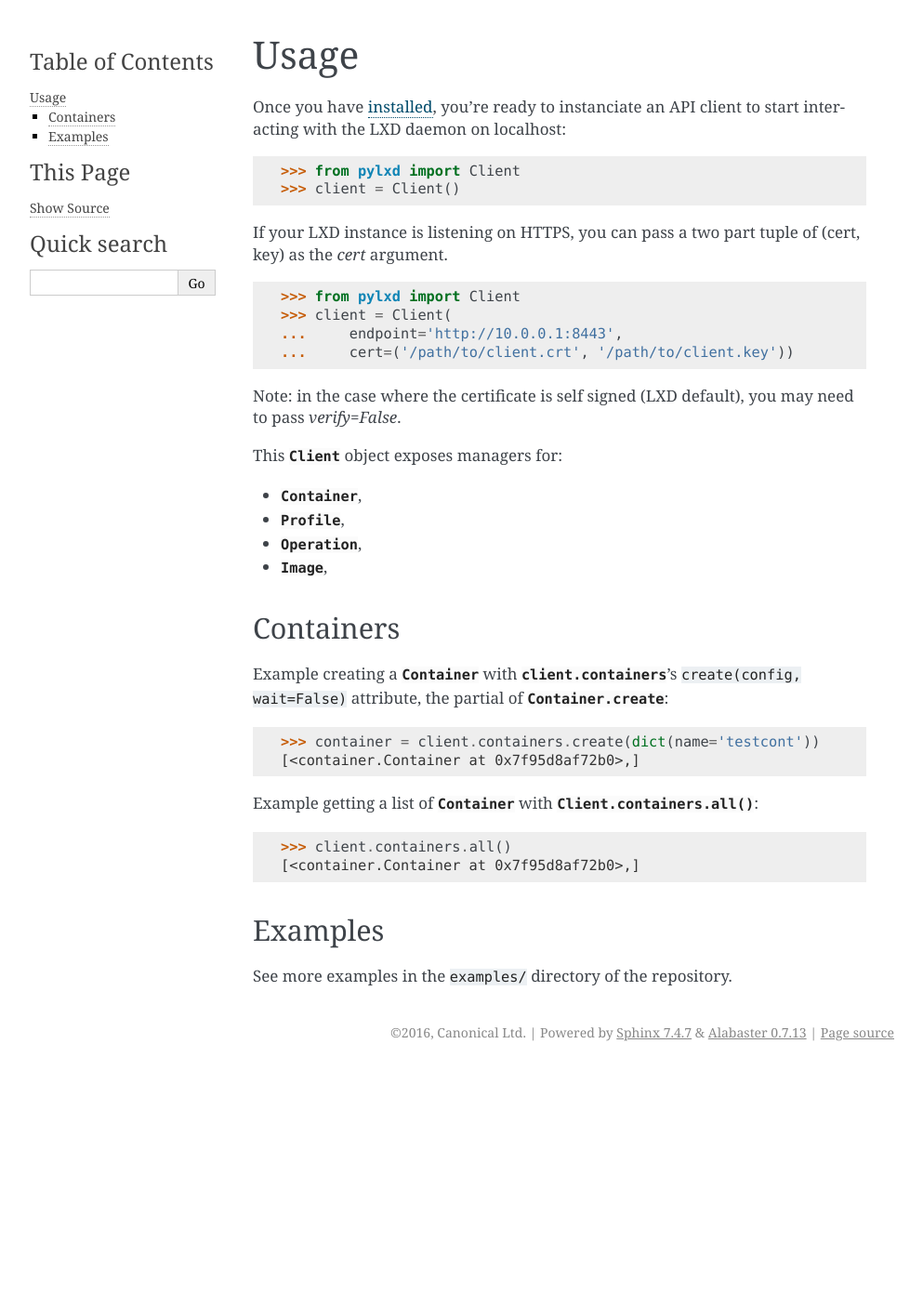
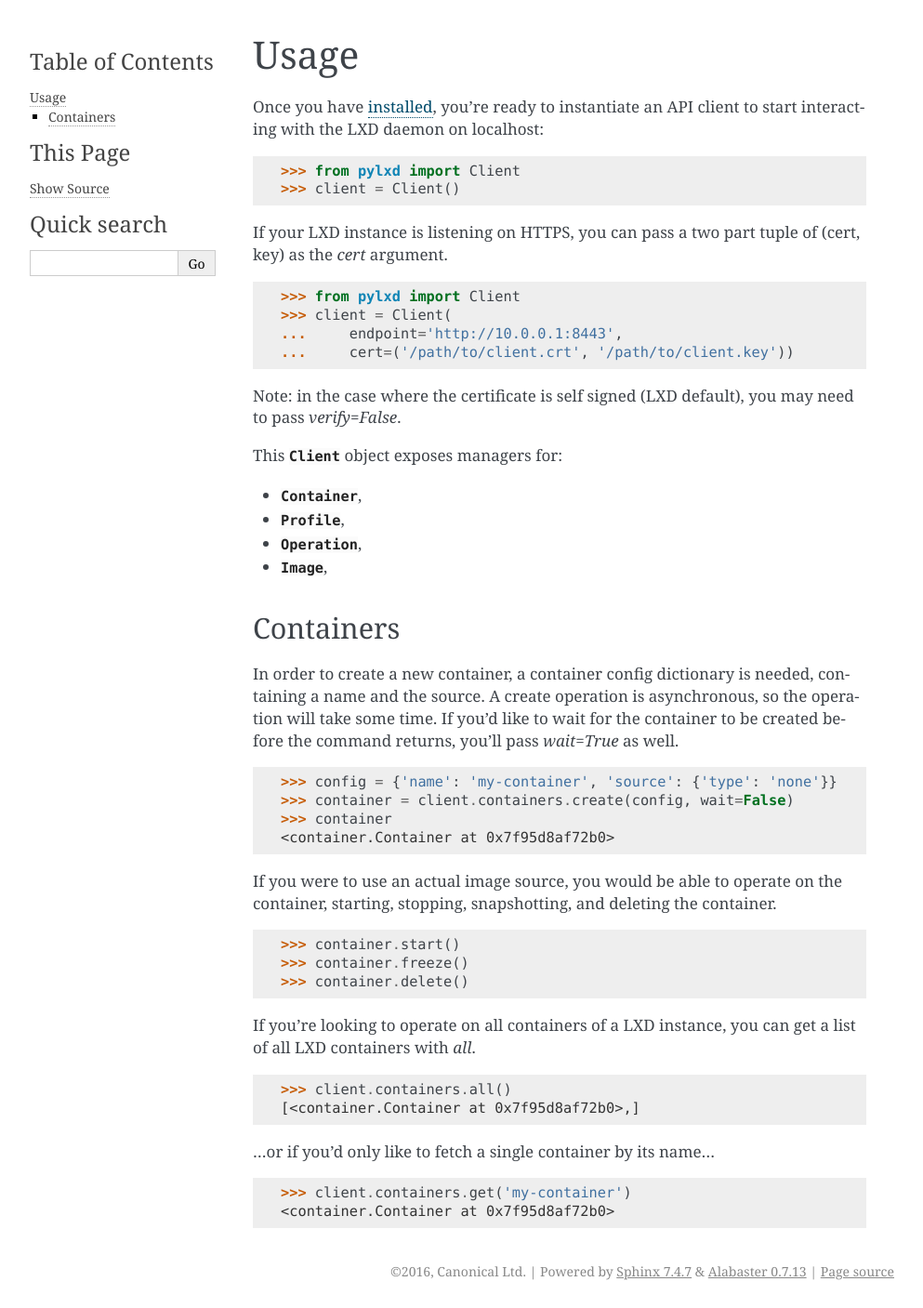
Before and after one commit to canonical/pylxd, a Sphinx documentation site: the page built from doc/source/usage.rst, in a window 1280 px wide. Shown: the whole page at 93% size, without its empty margins (148-1141 px from the left). Built offline with Sphinx 7.4.7, drawn with Linux system fonts in a browser that asks for light colours; pages that are not in the unit, such as notebooks, are missing from menus; before the commit the page ends 1150 px from its top, so only the background shows below that.

Commit message:
Update usage docs for containers.

```diff
--- a/doc/source/usage.rst
+++ b/doc/source/usage.rst
@@ -5,7 +5,7 @@ Usage
 .. currentmodule:: pylxd
 
 Once you have :doc:`installed <installation>`, you're ready to
-instanciate an API client to start interacting with the LXD daemon on
+instantiate an API client to start interacting with the LXD daemon on
 localhost:
 
 .. code-block:: python
@@ -37,26 +37,40 @@ This :class:`~client.Client` object exposes managers for:
 Containers
 ==========
 
-Example creating a :class:`~container.Container` with
-:class:`client.containers <client.Client.Containers>`'s ``create(config,
-wait=False)``
-attribute, the partial of :meth:`Container.create
-<container.Container.create>`:
+In order to create a new container, a container config dictionary is needed,
+containing a name and the source. A create operation is asynchronous, so
+the operation will take some time. If you'd like to wait for the container
+to be created before the command returns, you'll pass `wait=True` as well.
 
 .. code-block:: python
 
-    >>> container = client.containers.create(dict(name='testcont'))
-    [<container.Container at 0x7f95d8af72b0>,]
+    >>> config = {'name': 'my-container', 'source': {'type': 'none'}}
+    >>> container = client.containers.create(config, wait=False)
+    >>> container
+    <container.Container at 0x7f95d8af72b0>
 
-Example getting a list of :class:`~container.Container` with
-:meth:`Client.containers.all() <client.Client.Containers.all>`:
+
+If you were to use an actual image source, you would be able to operate
+on the container, starting, stopping, snapshotting, and deleting the
+container.
+
+    >>> container.start()
+    >>> container.freeze()
+    >>> container.delete()
+
+
+If you're looking to operate on all containers of a LXD instance, you can
+get a list of all LXD containers with `all`.
 
 .. code-block:: python
 
     >>> client.containers.all()
     [<container.Container at 0x7f95d8af72b0>,]
 
-Examples
-========
 
-See more examples in the ``examples/`` directory of the repository.
+...or if you'd only like to fetch a single container by its name...
+
+.. code-block:: python
+
+    >>> client.containers.get('my-container')
+    <container.Container at 0x7f95d8af72b0>
```
Also changed, not shown: 1 other file.
